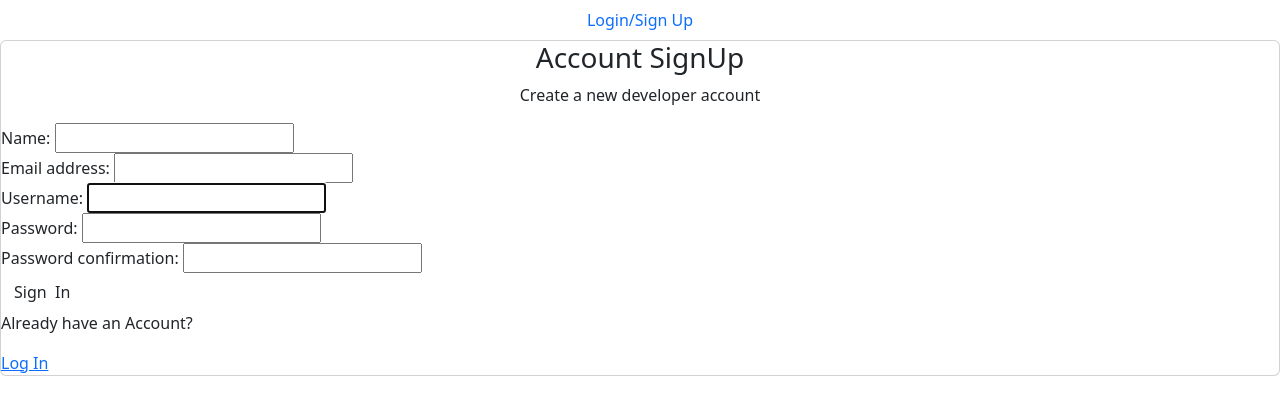
After one commit to RaoAbhimanyuYadav/deeplogic, a Django app: page /register/ in a window 1280 px wide. The commit adds this page. Shown: the top 415 px of the page. Run offline with Django 4.2, Linux system fonts and the light colour scheme.

Commit message:
user authentication added

```diff
--- a/deeplogic/urls.py
+++ b/deeplogic/urls.py
@@ -6,7 +6,8 @@ from django.conf.urls.static import static
 
 urlpatterns = [
     path("admin/", admin.site.urls),
-    path("", include('pdfExtractor.urls'))
+    path("files/", include('pdfExtractor.urls')),
+    path("", include('user.urls'))
 ]
 
 if settings.DEBUG:
--- a/pdfExtractor/views.py
+++ b/pdfExtractor/views.py
@@ -1,4 +1,5 @@
 from django.shortcuts import render
+from django.contrib.auth.decorators import login_required
 
 import platform
 from tempfile import TemporaryDirectory
@@ -12,11 +13,13 @@ from .forms import UploadFileForm
 from .models import Text
 
 
+@login_required(login_url='login')
 def index(request):
     context = Text.objects.all()
     return render(request, "pdfExtractor/index.html", {'context': context})
 
 
+@login_required(login_url='login')
 def upload_file(request):
     message = ""
     if request.method == "POST":
--- a/templates/navbar.html
+++ b/templates/navbar.html
@@ -1,30 +1,17 @@
-{% load static %}
-<!-- Header Section -->
-
 <nav class="nav nav-pills flex-column flex-sm-row">
-  <a
-    class="flex-sm-fill text-sm-center nav-link active"
-    href="{% url 'upload' %}"
+  {% if request.user.is_authenticated %}
+  <a class="flex-sm-fill text-sm-center nav-link" href="{% url 'upload' %}"
     >Upload PDF</a
   >
   <a class="flex-sm-fill text-sm-center nav-link" href="{% url 'index' %}"
     >Home</a
   >
+  <a class="flex-sm-fill text-sm-center nav-link" href="{% url 'logout' %}"
+    >Logout</a
+  >
+  {% else %}
+  <a class="flex-sm-fill text-sm-center nav-link" href="{% url 'login' %}"
+    >Login/Sign Up</a
+  >
+  {% endif %}
 </nav>
-
-{% comment %}
-<ul class="header__menu">
-  {% if request.user.is_authenticated %}
-  <li class="header__menuItem">
-    <a href="{% url 'create-project' %}">Add Project</a>
-  </li>
-  <li class="header__menuItem">
-    <a href="{% url 'logout' %}" class="btn btn--sub">Logout</a>
-  </li>
-  {% else %}
-  <li class="header__menuItem">
-    <a href="{% url 'login' %}" class="btn btn--sub">Login/Sign Up</a>
-  </li>
-  {% endif %}
-</ul>
-{% endcomment %}
--- /dev/null
+++ b/user/forms.py
@@ -0,0 +1,17 @@
+from django.contrib.auth.models import User
+from django.contrib.auth.forms import UserCreationForm
+
+
+class CustomUserCreationForm(UserCreationForm):
+    class Meta:
+        model = User
+        fields = ['first_name', 'email', 'username', 'password1', 'password2']
+        labels = {
+            'first_name': 'Name',
+        }
+
+    def __init__(self, *args, **kwargs):
+        super(CustomUserCreationForm, self).__init__(*args, **kwargs)
+
+        for name, field in self.fields.items():
+            field.widget.attrs.update({'class': 'input'})
--- /dev/null
+++ b/user/templates/user/login_register.html
@@ -0,0 +1,73 @@
+{% extends 'main.html' %} {% block content %} {% if page == 'register' %}
+<div class="auth">
+  <div class="card">
+    <div class="auth__header text-center">
+      <h3>Account SignUp</h3>
+      <p>Create a new developer account</p>
+    </div>
+
+    <form action="{% url 'register' %}" method="POST" class="form auth__form">
+      {% csrf_token %} {% for field in form %}
+      <div class="form__field">
+        <label for="formInput#text">{{field.label}}: </label>
+        {{field}} {% comment %} {% if field.help_text %}
+        <small> {{field.help_text}} </small>
+        {% endif %} {% endcomment %} {% for error in field.errors %}
+        <p style="color: red">{{error}}</p>
+        {% endfor %}
+      </div>
+      {% endfor %}
+      <div class="auth__actions">
+        <input class="btn btn--sub btn--lg" type="submit" value="Sign  In" />
+      </div>
+    </form>
+    <div class="auth__alternative">
+      <p>Already have an Account?</p>
+      <a href="{% url 'login' %}">Log In</a>
+    </div>
+  </div>
+</div>
+{% else %}
+<div class="auth">
+  <div class="card">
+    <div class="auth__header text-center">
+      <h3>Account Login</h3>
+      <p>Hello Developer, Welcome Back!</p>
+    </div>
+
+    <form action="{% url 'login' %}" method="POST" class="form auth__form">
+      {% csrf_token %}
+      <div class="form__field">
+        <label for="formInput#text">Username: </label>
+        <input
+          class="input input--text"
+          id="formInput#text"
+          type="text"
+          name="username"
+          placeholder="Enter your username..."
+        />
+      </div>
+
+      <!-- Input:Password -->
+      <div class="form__field">
+        <label for="formInput#password">Password: </label>
+        <input
+          class="input input--password"
+          id="formInput#passowrd"
+          type="password"
+          name="password"
+          placeholder="••••••••"
+        />
+      </div>
+      <div class="auth__actions">
+        <input class="btn btn--sub btn--lg" type="submit" value="Log In" />
+      </div>
+    </form>
+    <div class="auth__alternative">
+      <p>Don’t have an Account?</p>
+      <a href="{% url 'register' %}">Sign Up</a>
+    </div>
+  </div>
+</div>
+
+{% endif %} {% endblock content %}
--- a/user/urls.py
+++ b/user/urls.py
@@ -1,9 +1,8 @@
-
 from django.urls import path
-# from .views import index, upload_file
-
+from . import views
 
 urlpatterns = [
-    # path("", index, name="index"),
-    # path("upload/", upload_file, name="upload"),
+    path("login/", views.loginUser, name='login'),
+    path("logout/", views.logoutUser, name='logout'),
+    path("register/", views.registerUser, name='register'),
 ]
--- a/user/views.py
+++ b/user/views.py
@@ -1,3 +1,51 @@
-from django.shortcuts import render
+from django.shortcuts import render, redirect
+from django.contrib.auth import login, authenticate, logout
+from django.contrib.auth.models import User
+from django.contrib import messages
+from .forms import CustomUserCreationForm
 
-# Create your views here.
+
+def loginUser(request):
+    if request.method == 'POST':
+        username = request.POST['username']
+        password = request.POST['password']
+        try:
+            user = User.objects.get(username=username)
+            user = authenticate(request, username=username, password=password)
+
+            if user is not None:
+                # This will create a session token and write it in cookies
+                # and also add it to django_session database
+                login(request, user)
+                return redirect('index')
+            else:
+                messages.error(request, 'Username or Password is incorrect')
+        except:
+            messages.error(request, 'Username not found.')
+    return render(request, 'user/login_register.html')
+
+
+def logoutUser(request):
+    logout(request)
+    messages.info(request, 'User logged out.')
+    return redirect('login')
+
+
+def registerUser(request):
+    form = CustomUserCreationForm()
+    if request.method == 'POST':
+        form = CustomUserCreationForm(request.POST)
+        if form.is_valid():
+            try:
+                user = form.save(commit=False)
+                user.username = user.username.lower()
+                user.save()
+                messages.success(request, 'User account was created')
+                login(request, user)
+                return redirect('index')
+            except:
+                messages.error(request, "User already exists")
+        else:
+            messages.error(request, "Some error occurred while creating the user")
+    context = {'page': 'register', 'form': form}
+    return render(request, 'user/login_register.html', context)
```
